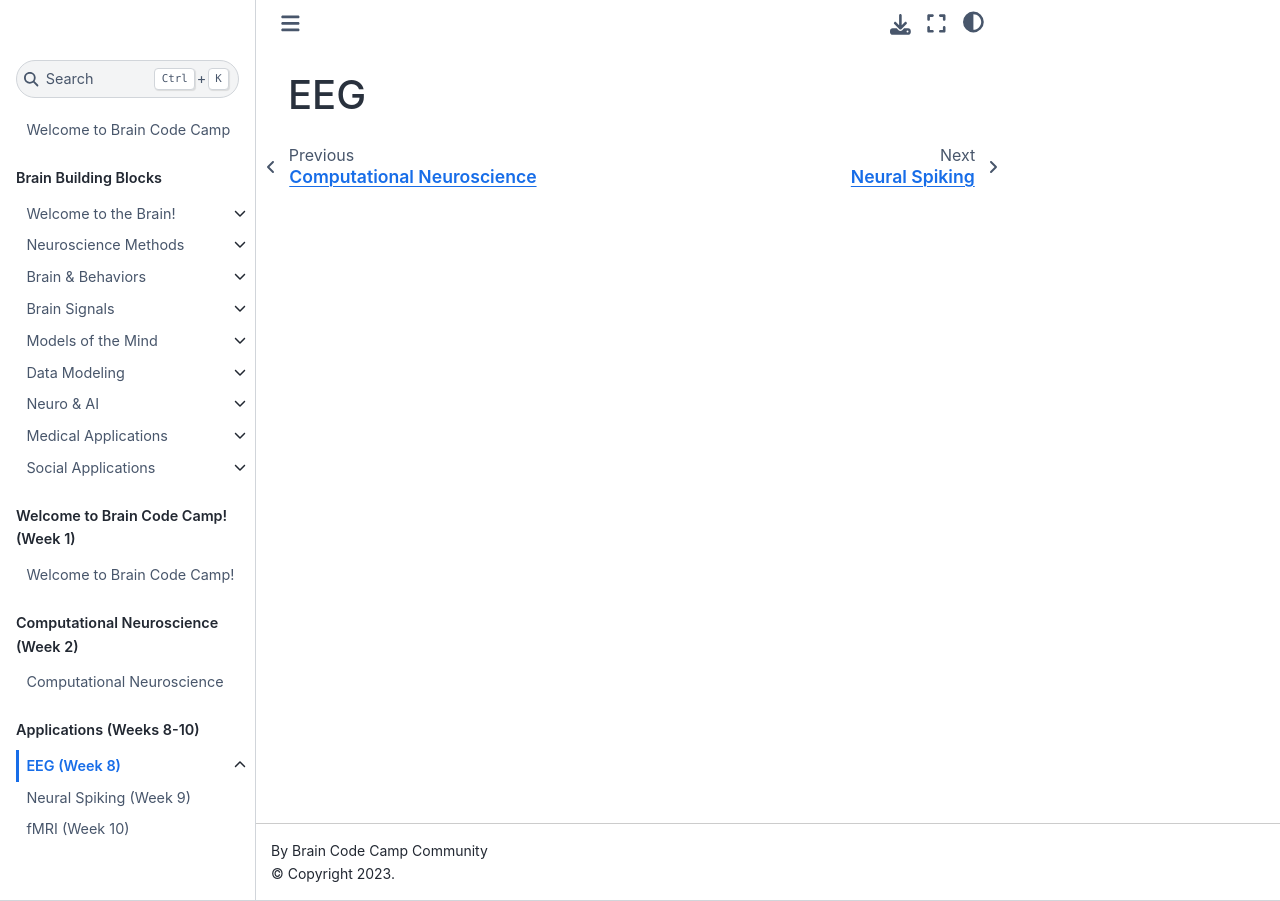
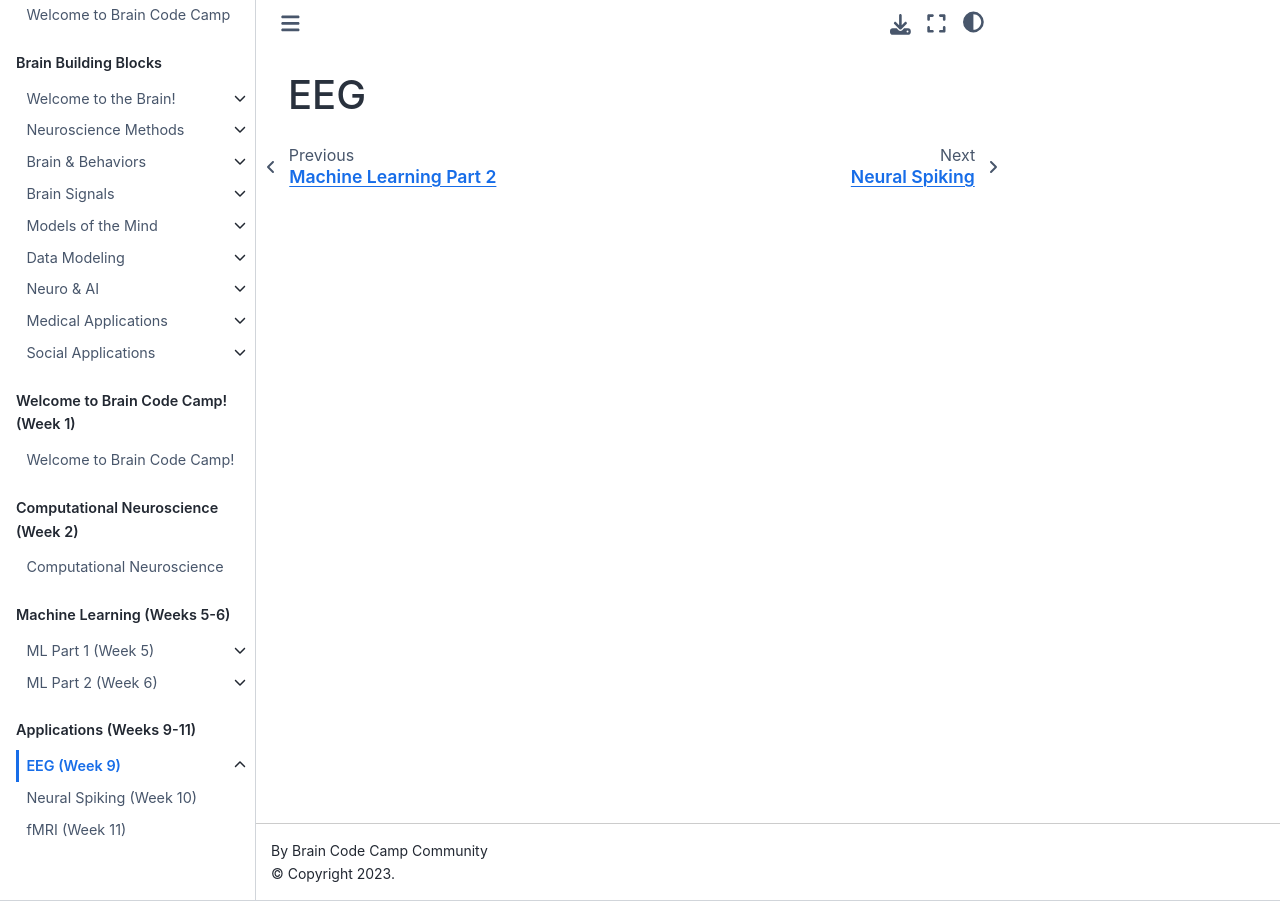
Before and after one commit to ichatnun/brainCodeCamp2023, a Jupyter Book: the page built from Applications/EEG/EEG_Intro.md, in a window 1280 px wide. Built offline with Jupyter Book 1.0.4 settings and Sphinx 7.4.7 and the Sphinx Book theme 1.1.4, drawn with Linux system fonts in a browser that asks for light colours; pages that are not in the unit, such as notebooks, are missing from menus.

```diff
--- /dev/null
+++ b/Fundamentals/MachineLearning/ml_part1_intro.md
@@ -0,0 +1 @@
+# Machine Learning Part 1
--- /dev/null
+++ b/Fundamentals/MachineLearning/ml_part2_intro.md
@@ -0,0 +1 @@
+# Machine Learning Part 2
--- a/_toc.yml
+++ b/_toc.yml
@@ -55,16 +55,17 @@ parts:
         - file: Fundamentals/BrainBuildingBlocks/Session7/S7L6_LanguageModels
     - file: Fundamentals/BrainBuildingBlocks/Session8/S8_Intro
       sections:
+      - file: Fundamentals/BrainBuildingBlocks/Session8/S8L1_DiagnosisAndMonitoring
       - file: Fundamentals/BrainBuildingBlocks/Session8/S8L4_ComputationalNeuropsychiatry
     - file: Fundamentals/BrainBuildingBlocks/Session9/S9_Intro
       sections:
       - file: Fundamentals/BrainBuildingBlocks/Session9/S9L2_BrainComputerInterface
   - caption: Prerequisites
     chapters:
-    - file: Fundamentals/01_Prereqs/00_basic_python
+    - file: Fundamentals/Prereqs/00_basic_python
       title: Python
-    - file: Fundamentals/01_Prereqs/01_numpy
-      title: 01_numpy
+    - file: Fundamentals/Prereqs/01_numpy
+      title: Numpy
 
   - caption: Welcome to Brain Code Camp! (Week 1)
     chapters:
@@ -88,22 +89,28 @@ parts:
     - file: Fundamentals/DimensionalityReduction/dim_reduct_part3_pca_CDT_images
     - file: Fundamentals/DimensionalityReduction/dim_reduct_part4_nonlinear_methods
 
-  - caption: Machine Learning (Week 5)
+  - caption: Machine Learning (Weeks 5-6)
     chapters:
-    - file: Fundamentals/MachineLearning/intro_to_machine_learning
-      title: Introduction to Machine Learning
-    - file: Fundamentals/MachineLearning/logistic_regression
-      title: Logistic Regression
-    - file: Fundamentals/MachineLearning/svm
-      title: Support Vector Machines
-    - file: Fundamentals/MachineLearning/decision_tree_random_forest
-      title: Decision Trees and Random Forest
-    - file: Fundamentals/MachineLearning/knn
-      title: K-Nearest Neighbors
-    - file: Fundamentals/MachineLearning/eeg_supervised_learning
-      title: EEG example
+    - file: Fundamentals/MachineLearning/ml_part1_intro
+      title: ML Part 1 (Week 5)
+      sections:
+      - file: Fundamentals/MachineLearning/intro_to_machine_learning
+        title: Introduction to Machine Learning
+      - file: Fundamentals/MachineLearning/logistic_regression
+        title: Logistic Regression
+      - file: Fundamentals/MachineLearning/svm
+        title: Support Vector Machines
+      - file: Fundamentals/MachineLearning/decision_tree_random_forest
+        title: Decision Trees and Random Forest
+    - file: Fundamentals/MachineLearning/ml_part2_intro
+      title: ML Part 2 (Week 6)
+      sections:
+      - file: Fundamentals/MachineLearning/knn
+        title: K-Nearest Neighbors
+      - file: Fundamentals/MachineLearning/eeg_supervised_learning
+        title: EEG Analysis
 
-  - caption: Deep Learning (Week 6)
+  - caption: Deep Learning (Week 7)
     chapters:
     - file: Fundamentals/DeepLearning/intro_pytorch
       title: Pytorch
@@ -116,21 +123,21 @@ parts:
     - file: Fundamentals/DeepLearning/breast_cancer_segmentation_transformers
       title: Image Segmentation
 
-  - caption: Signal Processing (Week 7)
+  - caption: Signal Processing (Week 8)
     chapters:
     - file: Fundamentals/SignalProcessing/signal_processing_part1_sampling_averaging
     - file: Fundamentals/SignalProcessing/signal_processing_part2_dft
     - file: Fundamentals/SignalProcessing/signal_processing_part3_STFT
     - file: Fundamentals/SignalProcessing/signal_processing_part4_application
 
-  - caption: Applications (Weeks 8-10)
+  - caption: Applications (Weeks 9-11)
     chapters:
     - file: Applications/EEG/EEG_Intro
-      title: EEG (Week 8)
+      title: EEG (Week 9)
       sections:
       - file: Applications/EEG/motor_imagery_part1
       - file: Applications/EEG/motor_imagery_part2
     - file: Applications/NeuralSpiking/Intro
-      title: Neural Spiking (Week 9)
+      title: Neural Spiking (Week 10)
     - file: Applications/fMRI/Intro
-      title: fMRI (Week 10)
+      title: fMRI (Week 11)
```
Also changed, not shown: Fundamentals/BrainBuildingBlocks/Session8/S8L1_DiagnosisAndMonitoring.md (added, +11 -0 lines), intro.md (+0 -3 lines), 5 other files.
